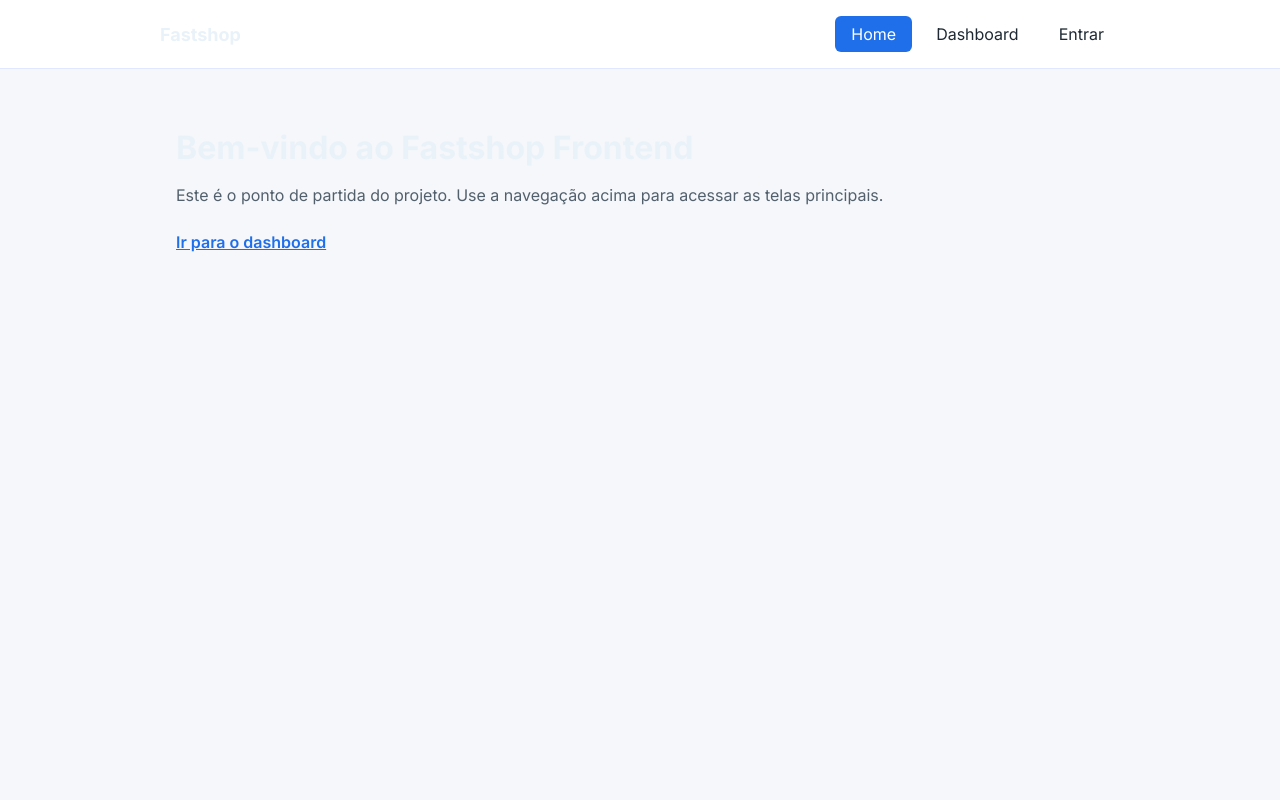
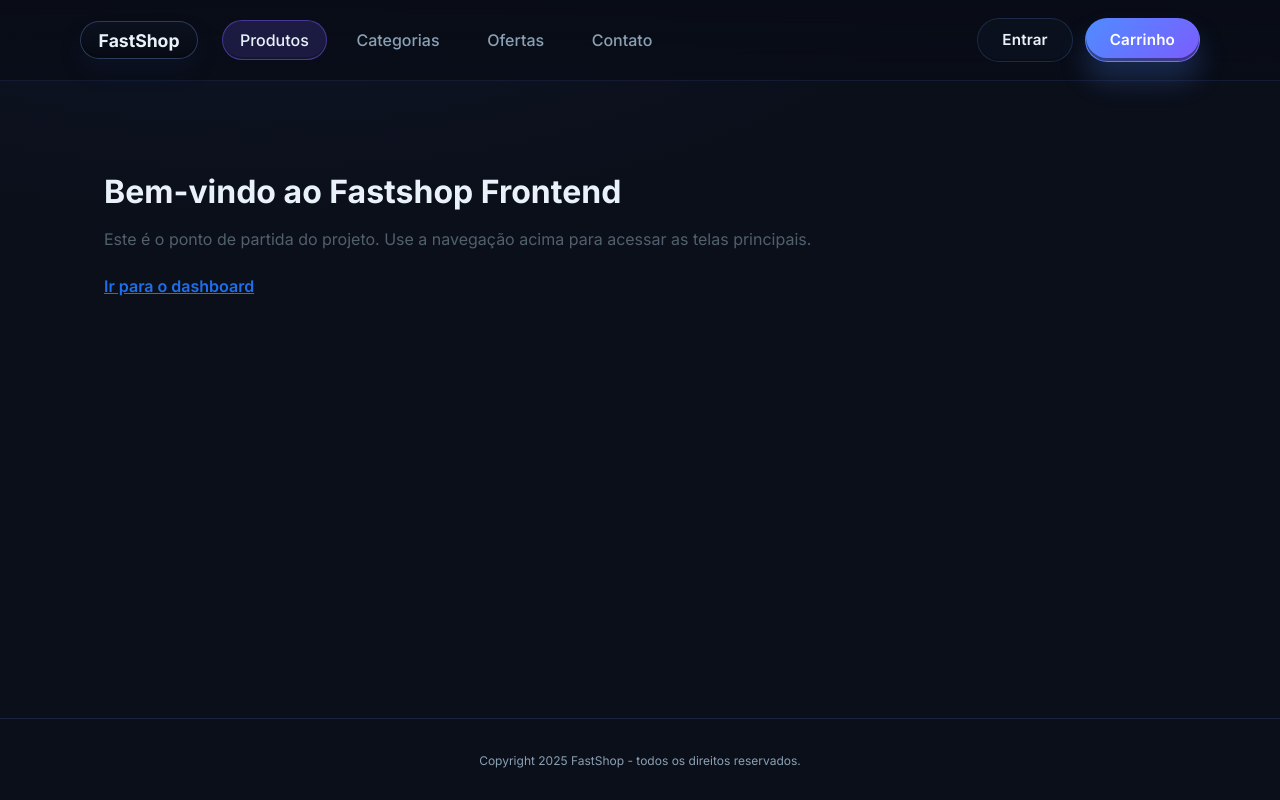
Before and after one commit to AlbertoVilar/fastshop-frontend, a React (Create React App) app: page / in a window 1280 px wide. Built offline with nearby package versions, Linux system fonts and the light colour scheme.

Commit message:
feat: redesign application shell layout

```diff
--- /dev/null
+++ b/src/components/layouts/MainLayout/MainLayout.module.css
@@ -0,0 +1,114 @@
+.shell {
+  min-height: 100vh;
+  display: flex;
+  flex-direction: column;
+}
+
+.header {
+  position: sticky;
+  top: 0;
+  z-index: 10;
+  background: linear-gradient(180deg, rgba(8, 12, 22, 0.92) 0%, rgba(8, 12, 22, 0.75) 100%);
+  backdrop-filter: blur(18px);
+  border-bottom: 1px solid rgba(27, 35, 64, 0.7);
+}
+
+.headerContent {
+  display: grid;
+  grid-template-columns: auto 1fr auto;
+  align-items: center;
+  gap: 1.5rem;
+  padding: 1.125rem 0;
+}
+
+.brand {
+  color: var(--color-text);
+  text-decoration: none;
+  font-size: 1.1rem;
+  font-weight: 700;
+  display: inline-flex;
+  align-items: center;
+  padding: 0.45rem 1.1rem;
+  border-radius: 999px;
+  border: 1px solid rgba(55, 69, 106, 0.8);
+  background: linear-gradient(180deg, rgba(13, 19, 34, 0.85) 0%, rgba(7, 11, 21, 0.88) 100%);
+  box-shadow:
+    inset 0 -3px rgba(6, 10, 19, 0.7),
+    0 12px 18px rgba(15, 25, 47, 0.45);
+}
+
+.nav {
+  display: flex;
+  align-items: center;
+  gap: 0.75rem;
+}
+
+.navLink {
+  align-items: center;
+  border-radius: 999px;
+  border: 1px solid transparent;
+  color: var(--color-muted);
+  display: inline-flex;
+  font-weight: 500;
+  padding: 0.55rem 1.05rem;
+  text-decoration: none;
+  transition:
+    background 0.2s ease,
+    color 0.2s ease,
+    border-color 0.2s ease;
+}
+
+.navLink:hover {
+  color: var(--color-text);
+  border-color: rgba(79, 140, 255, 0.25);
+  background: rgba(17, 24, 40, 0.8);
+}
+
+.navLinkActive {
+  background: rgba(124, 92, 255, 0.18);
+  color: var(--color-text);
+  border-color: rgba(124, 92, 255, 0.45);
+  box-shadow: inset 0 -2px rgba(11, 15, 26, 0.4);
+}
+
+.headerActions {
+  display: flex;
+  gap: 0.75rem;
+  align-items: center;
+}
+
+.main {
+  flex: 1;
+  padding: 4rem 0 2.5rem;
+}
+
+.footer {
+  border-top: 1px solid var(--color-border);
+  background: rgba(11, 15, 26, 0.75);
+  padding: 2rem 0;
+  color: var(--color-muted);
+  text-align: center;
+  font-size: 0.9rem;
+}
+
+@media (max-width: 768px) {
+  .headerContent {
+    grid-template-columns: 1fr;
+    gap: 1rem;
+  }
+
+  .nav {
+    justify-content: center;
+    flex-wrap: wrap;
+    gap: 0.6rem;
+  }
+
+  .headerActions {
+    justify-content: center;
+    width: 100%;
+  }
+
+  .main {
+    padding-top: 2rem;
+  }
+}
--- a/src/components/layouts/MainLayout/MainLayout.tsx
+++ b/src/components/layouts/MainLayout/MainLayout.tsx
@@ -1,60 +1,53 @@
-import { CSSProperties } from 'react';
 import { NavLink, Outlet } from 'react-router-dom';
+import { Button } from '../../ui/Button';
+import { Container } from '../../ui/Container';
+import styles from './MainLayout.module.css';
 
-const linkBaseStyle: CSSProperties = {
-  display: 'inline-block',
-  padding: '0.5rem 1rem',
-  borderRadius: '0.375rem',
-  textDecoration: 'none',
-  color: '#1f2933',
-};
-
-const activeStyle: CSSProperties = {
-  ...linkBaseStyle,
-  backgroundColor: '#1f6feb',
-  color: '#ffffff',
-};
+const getNavClassName = ({ isActive }: { isActive: boolean }) =>
+  [styles.navLink, isActive ? styles.navLinkActive : ''].filter(Boolean).join(' ');
 
 export const MainLayout = () => (
-  <div style={{ minHeight: '100vh', backgroundColor: '#f5f7fa' }}>
-    <header
-      style={{
-        backgroundColor: '#ffffff',
-        borderBottom: '1px solid #e0e7ff',
-        padding: '1rem',
-      }}
-    >
-      <div
-        style={{
-          margin: '0 auto',
-          maxWidth: '960px',
-          display: 'flex',
-          alignItems: 'center',
-          justifyContent: 'space-between',
-        }}
-      >
-        <strong style={{ fontSize: '1.125rem' }}>Fastshop</strong>
-        <nav style={{ display: 'flex', gap: '0.5rem' }}>
-          <NavLink to="/" end style={({ isActive }) => (isActive ? activeStyle : linkBaseStyle)}>
-            Home
+  <div className={styles.shell}>
+    <header className={styles.header}>
+      <Container className={styles.headerContent}>
+        <NavLink to="/" className={styles.brand}>
+          FastShop
+        </NavLink>
+        <nav className={styles.nav}>
+          <NavLink to="/" end className={getNavClassName}>
+            Produtos
           </NavLink>
-          <NavLink
-            to="/dashboard"
-            style={({ isActive }) => (isActive ? activeStyle : linkBaseStyle)}
-          >
-            Dashboard
+          <a className={styles.navLink} href="#categorias">
+            Categorias
+          </a>
+          <NavLink to="/dashboard" className={getNavClassName}>
+            Ofertas
           </NavLink>
-          <NavLink
-            to="/sign-in"
-            style={({ isActive }) => (isActive ? activeStyle : linkBaseStyle)}
-          >
+          <a className={styles.navLink} href="#contato">
+            Contato
+          </a>
+        </nav>
+        <div className={styles.headerActions}>
+          <Button as="a" href="/sign-in" variant="outline">
             Entrar
-          </NavLink>
-        </nav>
-      </div>
+          </Button>
+          <Button as="a" href="/dashboard" variant="primary">
+            Carrinho
+          </Button>
+        </div>
+      </Container>
     </header>
-    <main style={{ margin: '0 auto', maxWidth: '960px', padding: '2rem 1rem' }}>
-      <Outlet />
+    <main className={styles.main}>
+      <Container>
+        <Outlet />
+      </Container>
     </main>
+    <footer className={styles.footer}>
+      <Container>
+        <small>
+          {`Copyright ${new Date().getFullYear()} FastShop - todos os direitos reservados.`}
+        </small>
+      </Container>
+    </footer>
   </div>
 );
```
